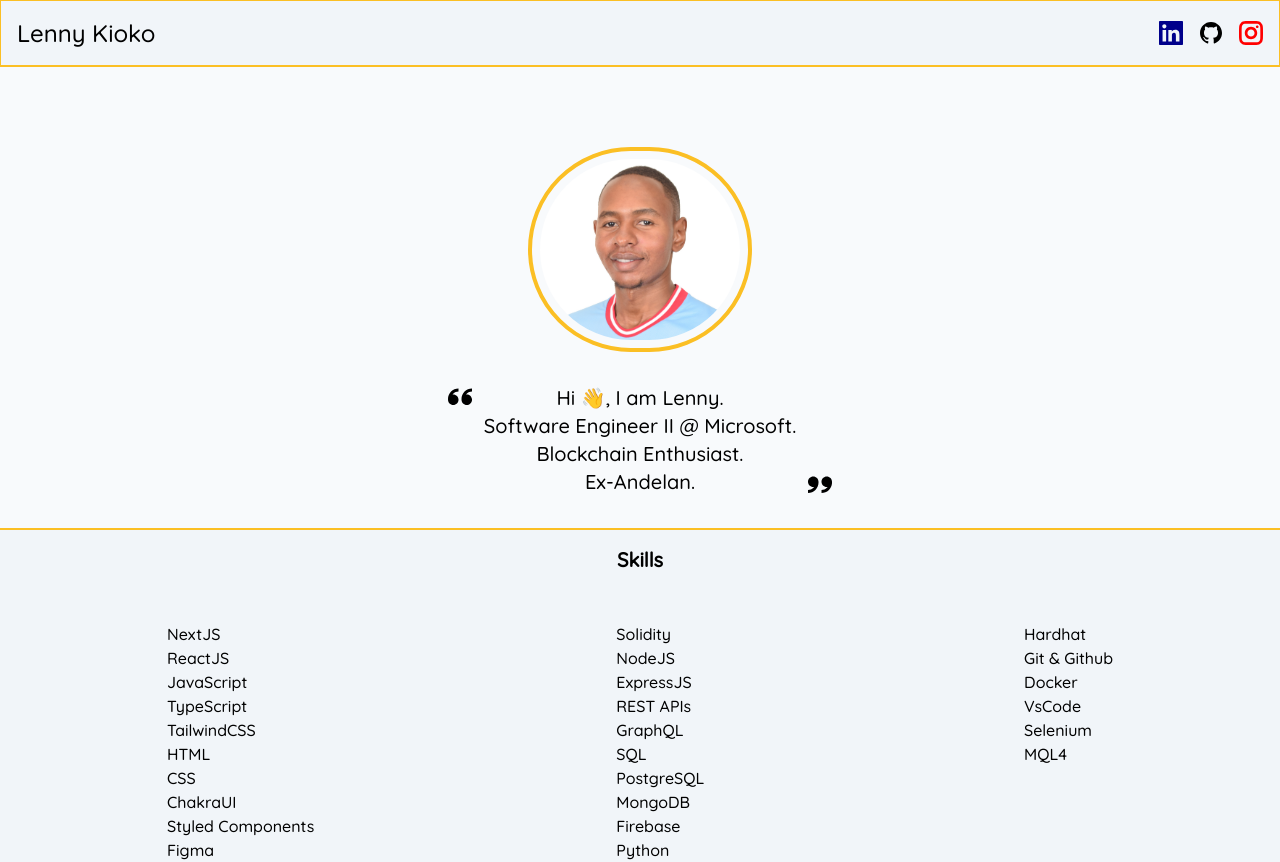
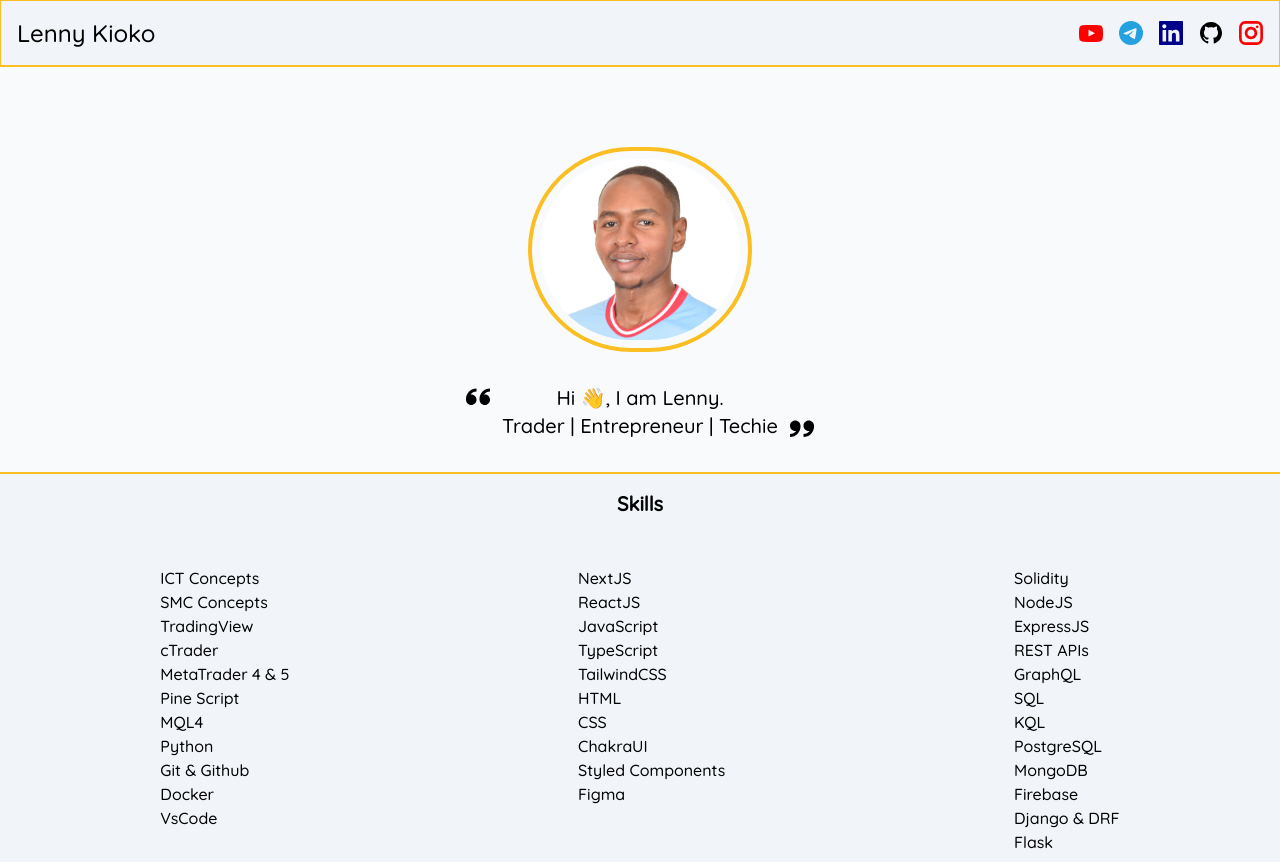
Before and after one commit to lennykioko/lennykioko.github.io, a Next.js app: page / in a window 1280 px wide. Shown: the top 862 px of the page. Built offline with nearby package versions, Linux system fonts and the light colour scheme.

Commit message:
Update to trader

```diff
--- a/components/Experience.jsx
+++ b/components/Experience.jsx
@@ -1,6 +1,13 @@
 import OrgCard from './OrgCard'
 
 const experiences = [
+  {
+    image: '/cityzen.jpg',
+    title: 'Trader',
+    subTitle: 'The Markets',
+    date: 'June 2019 - Present',
+    description: 'Nairobi, Kenya',
+  },
   {
     image: '/microsoft.jpg',
     title: 'Software Engineer II',
--- a/components/Footer.jsx
+++ b/components/Footer.jsx
@@ -1,4 +1,11 @@
-import { GrLinkedin, GrGithub, GrInstagram, GrMailOption } from 'react-icons/gr'
+import {
+  GrLinkedin,
+  GrGithub,
+  GrInstagram,
+  GrMailOption,
+  GrYoutube,
+} from 'react-icons/gr'
+import { SiTelegram } from 'react-icons/si'
 
 function Footer() {
   return (
@@ -11,6 +18,22 @@ function Footer() {
       <div className="m-4 flex items-center justify-around">
         <div></div>
         <div className="flex items-center justify-around space-x-4">
+          <a
+            target="_blank"
+            href="https://www.youtube.com/@TradesbyLennyKioko/"
+            rel="noreferrer"
+            aria-label="YouTube"
+          >
+            <GrYoutube className="h-6 w-6" color="red" />
+          </a>
+          <a
+            target="_blank"
+            href="https://t.me/TradesbyLennyKioko/"
+            rel="noreferrer"
+            aria-label="Telegram"
+          >
+            <SiTelegram className="h-6 w-6" color="#24A1DE" />
+          </a>
           <a
             target="_blank"
             href="https://www.linkedin.com/in/lennykioko/"
@@ -48,7 +71,7 @@ function Footer() {
       </div>
       <div></div>
       <div className="m-4 text-center text-sm text-gray-600">
-        Copyright &copy; 2022
+        Copyright &copy; 2025 Lenny Kioko. All rights reserved.
       </div>
     </footer>
   )
--- a/components/Header.jsx
+++ b/components/Header.jsx
@@ -1,10 +1,27 @@
-import { GrLinkedin, GrGithub, GrInstagram } from 'react-icons/gr'
+import { GrLinkedin, GrGithub, GrInstagram, GrYoutube } from 'react-icons/gr'
+import { SiTelegram } from 'react-icons/si'
 
 function Header() {
   return (
     <header className="flex w-full items-center justify-between border border-b-2 border-amber-400 bg-slate-100">
       <div className="p-4 text-2xl">Lenny Kioko</div>
       <div className="mr-4 flex items-center justify-around space-x-4">
+        <a
+          target="_blank"
+          href="https://www.youtube.com/@TradesbyLennyKioko/"
+          rel="noreferrer"
+          aria-label="YouTube"
+        >
+          <GrYoutube className="h-6 w-6" color="red" />
+        </a>
+        <a
+          target="_blank"
+          href="https://t.me/TradesbyLennyKioko/"
+          rel="noreferrer"
+          aria-label="Telegram"
+        >
+          <SiTelegram className="h-6 w-6" color="#24A1DE" />
+        </a>
         <a
           target="_blank"
           href="https://www.linkedin.com/in/lennykioko/"
--- a/components/Jumbotron.jsx
+++ b/components/Jumbotron.jsx
@@ -18,9 +18,7 @@ function Jumbotron() {
         <ImQuotesLeft className="mr-3 mb-3 h-6 w-6 self-start" />
         <div className="text-center">
           <p>Hi 👋, I am Lenny.</p>
-          <p>Software Engineer II @ Microsoft.</p>
-          <p>Blockchain Enthusiast.</p>
-          <p>Ex-Andelan.</p>
+          <p>Trader | Entrepreneur | Techie</p>
         </div>
         <ImQuotesRight className="ml-3 mt-3 h-6 w-6 self-end" />
       </div>
--- a/components/Projects.jsx
+++ b/components/Projects.jsx
@@ -3,6 +3,12 @@ import ProjectCard from './ProjectCard'
 import { useRouter } from 'next/router'
 
 const projects = [
+  {
+    image: '/myYoutube.png',
+    title: 'Youtube Channel',
+    website: 'https://www.youtube.com/@TradesbyLennyKioko/',
+    code: 'https://www.youtube.com/@TradesbyLennyKioko',
+  },
   {
     image: '/balance.png',
     title: 'Balance Checker',
--- a/components/Skills.jsx
+++ b/components/Skills.jsx
@@ -1,4 +1,18 @@
 const arrayOne = [
+  'ICT Concepts',
+  'SMC Concepts',
+  'TradingView',
+  'cTrader',
+  'MetaTrader 4 & 5',
+  'Pine Script',
+  'MQL4',
+  'Python',
+  'Git & Github',
+  'Docker',
+  'VsCode',
+]
+
+const arrayTwo = [
   'NextJS',
   'ReactJS',
   'JavaScript',
@@ -11,28 +25,19 @@ const arrayOne = [
   'Figma',
 ]
 
-const arrayTwo = [
+const arrayThree = [
   'Solidity',
   'NodeJS',
   'ExpressJS',
   'REST APIs',
   'GraphQL',
   'SQL',
+  'KQL',
   'PostgreSQL',
   'MongoDB',
   'Firebase',
-  'Python',
   'Django & DRF',
   'Flask',
-]
-
-const arrayThree = [
-  'Hardhat',
-  'Git & Github',
-  'Docker',
-  'VsCode',
-  'Selenium',
-  'MQL4',
 ]
 
 function Skills() {
```
Also changed, not shown: public/myYoutube.png (added).
